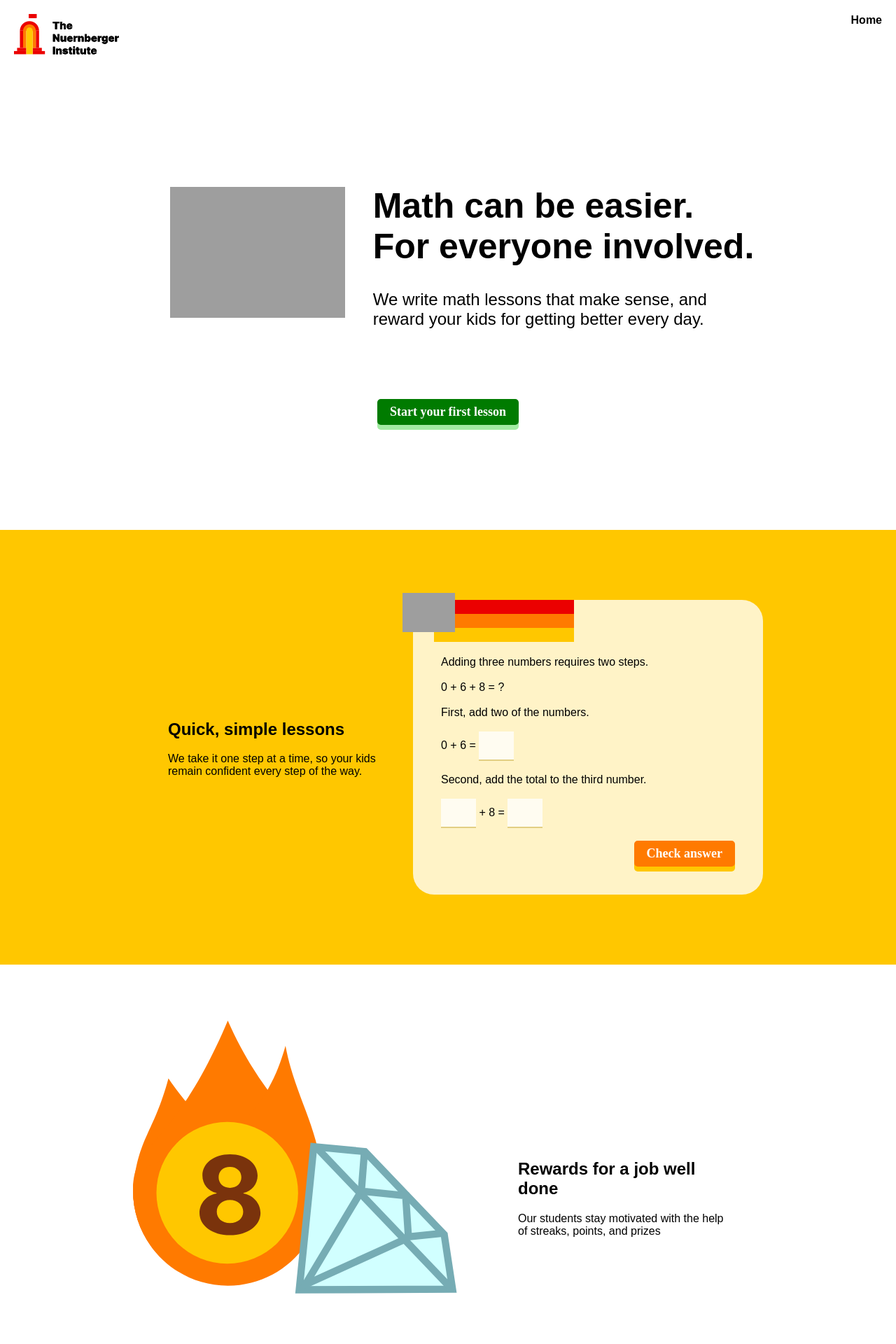
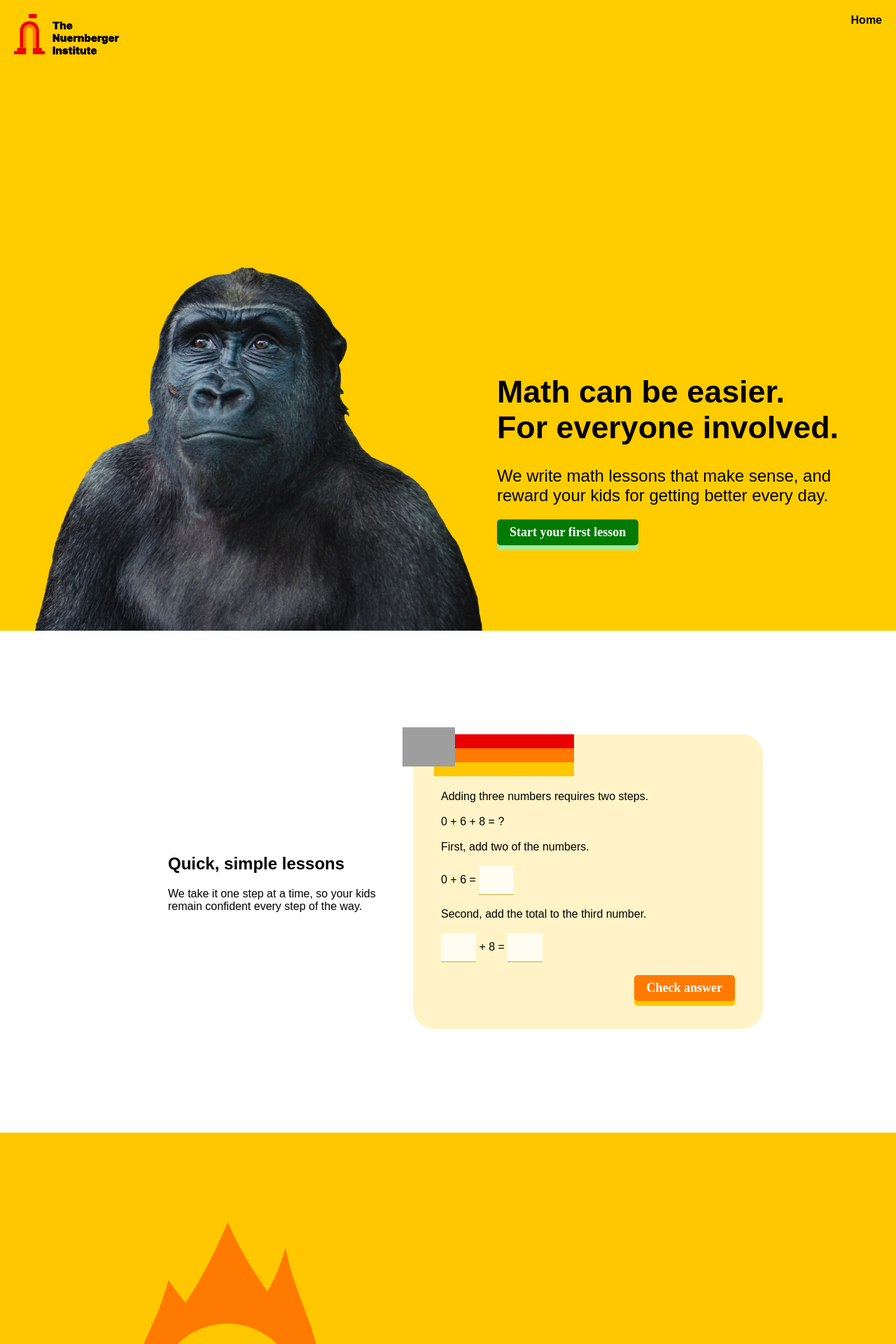
Before and after one commit to iwinters/project_tiedye, a Django app: page / in a window 1280 px wide. Shown: the top 1920 px of the page at 70% size. Run offline with Django 3.2, Linux system fonts and the light colour scheme; some libraries are stand-ins or nearby versions; some web fonts are replaced; grey boxes are pictures that could not be loaded.

Commit message:
changes to homepage

```diff
--- a/mathquiz/sprints/static/sprints/base_form.css
+++ b/mathquiz/sprints/static/sprints/base_form.css
@@ -8,13 +8,18 @@ a {
   color:white
 }
 body {
+  width: 100%;
+  height:100%;
   margin: 0;
   padding: 0;
   font-size: 100%;
+  overflow-x: hidden;
+
 }
 .header {
   padding: 20px;
-  margin-bottom: 50px
+  margin-bottom: 0px;
+  background-color: transparent;
 }
 .logo {
   width: 15%;
@@ -349,25 +354,36 @@ input.invalid {
   border-radius: 7px;
 }
 
+.heroFlexboxHome {
+  display:flex;
+  align-items:center;
+  flex-direction: row;
+  flex-wrap: wrap;
+  justify-content: center;
+
+}
 .homeFlexbox {
   display:flex;
   align-items:center;
   flex-direction: row;
   flex-wrap: wrap;
   justify-content: center;
-  padding: 10vh 0vh;
+  padding: 10% 0px;
 
 }
 .homeFlexboxText {
   padding:0px;
   text-align: left;
+  position: relative;
+
 }
 .bodyArea {
-  width:90vw;
+  text-align: center;
+
   display:inline-block;
 }
 .homeHeading {
-  font-size: 50;
+  font-size: 3.5vw;
 }
 .homeMainText {
   max-width: 500px;
@@ -383,6 +399,17 @@ input.invalid {
 }
 .lightBigLetters {
   font-size: larger;
+}
+.gorillaHero {
+  min-width:500px;
+  width: 50%;
+}
+.heroArea {
+  text-align: center;
+  position:relative;
+  background-color: FFCC00;
+  height:100%;
+  min-height:700px
 }
 
 
@@ -459,7 +486,8 @@ input.invalid {
   }
   .header {
     padding: 20px;
-    margin-bottom: 10px
+    margin-bottom: 10px;
+
   }
   .finish-line-edwin-div {
     width: 100px;
@@ -490,7 +518,6 @@ input.invalid {
 
   }
   .homeFlexbox {
-    padding: 5vh 0vh;
 
   }
   .core-text-experience {
@@ -509,6 +536,13 @@ input.invalid {
   width:80vw;
   display:inline-block;
 }
+.gorillaHero {
+  min-width:200px;
+  width: 100%;
+}
+.heroArea {
+  min-height:0px
+}
 
 
 }
--- a/mathquiz/sprints/templates/sprints/index.html
+++ b/mathquiz/sprints/templates/sprints/index.html
@@ -5,7 +5,7 @@
     <meta name="viewport" content="width=device-width">
 
 </head>
-<body>
+<body style='background-color: #FFCC00;'>
         <div class="header">
             <a href="{% url 'some_tree' %}" class="logo"><img src='{% static "sprints/tni_logo.svg" %}' width='150px'></a>
             <div class="header-right">
@@ -13,28 +13,25 @@
             </div>
 
         </div>
-        <div style='text-align: center; padding-bottom: 150px;'>
-            <div class="bodyArea">
-                    <div class='homeFlexbox'>
-                        <div>
-                            <img src= '{% static "sprints/sunny_charles.svg" %}' width="250px" style="padding:0px 40px">
-                        </div>
-                        <div class="homeFlexboxText">
+        <div class='heroArea'>
+            <div class="bodyArea" >
+                    <div class='heroFlexboxHome' style='flex-direction: row-reverse; position: absolute; bottom: 0px; left:0px; right:0px;'>
+                        <div class="homeFlexboxText" style='padding:20px; border-radius:10px;'>
                             <h1 class='homeHeading'>Math can be easier.<br>For everyone involved.</h1>
                             <h2 class='homeMainText'>
                                 We write math lessons that make sense, and reward your kids for getting better every day.
                             </h2>
+                            <button class='button gg-button'>Start your first lesson</button>
+
+                        </div>
+                        <div class="gorillaHero">
+                            <img src="{% static 'sprints/pensive_gorilla.png' %}" style='max-width: 100%;'>
                         </div>
                     </div>
-                    <button class='button gg-button'>Start your first lesson</button>
             </div>
         </div>
-        <div style='background-color: rgb(255, 199, 0);'>
-        <div class='homeFlexbox'>
-            <div class='flexboxBlurbsHome'>
-                <h2>Quick, simple lessons</h2>
-                <p>We take it one step at a time, so your kids remain confident every step of the way.</p>
-            </div>
+        <div style='background-color: white;'>
+        <div class='homeFlexbox' style='flex-direction:row-reverse; background-color: white;'>
             <div>
                 <div style='position:relative'>
                     <div id='lessonCardHome' class='lessonCardHome'>
@@ -80,12 +77,15 @@
                 </div>
 
             </div>
-        </div>
+            <div class='flexboxBlurbsHome' >
+                <h2>Quick, simple lessons</h2>
+                <p>We take it one step at a time, so your kids remain confident every step of the way.</p>
+            </div>
         </div>
 
 
 
-        <div style='background-color:rgb(255, 255, 255)'>
+        <div style='background-color:rgb(255, 199, 0)'>
             <div class='homeFlexbox'>
                 <div style='width:90%; max-width:500px'>
                     <img src='{% static "sprints/firegem.svg" %}' width=100%>
@@ -96,7 +96,7 @@
                 </div>
             </div>
         </div>
-        <div style='background-color: rgb(255, 199, 0);'>
+        <div style='background-color: white;'>
             <div class='homeFlexbox'>
                 <div class='flexboxBlurbsHome'>
                     <h2>Free if you start today</h2>
@@ -105,15 +105,12 @@
                         <button class='button gg-button'>Sign up</button>
                     </div>
                 </div>
-                <div style='width:90%; max-width:500px'>
+                <div style='width:90%; max-width:500px; text-align:center;'>
                     <img src='{% static "sprints/excitedcapuchin.png" %}' width=70% style='padding: 0px 30px'>
                 </div>
             </div>
         </div>
-        <div style=background-color:black>
 
-
-        </div>
 
 
 
```
Also changed, not shown: mathquiz/sprints/static/sprints/pensive_gorilla.png (added), mathquiz/sprints/static/sprints/pensive_gorilla_u.png (added), mathquiz/sprints/static/sprints/pensive_gorilla_y.png (added).
